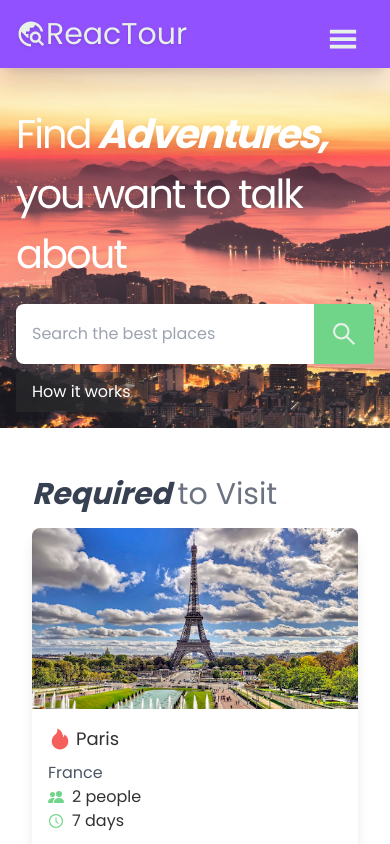
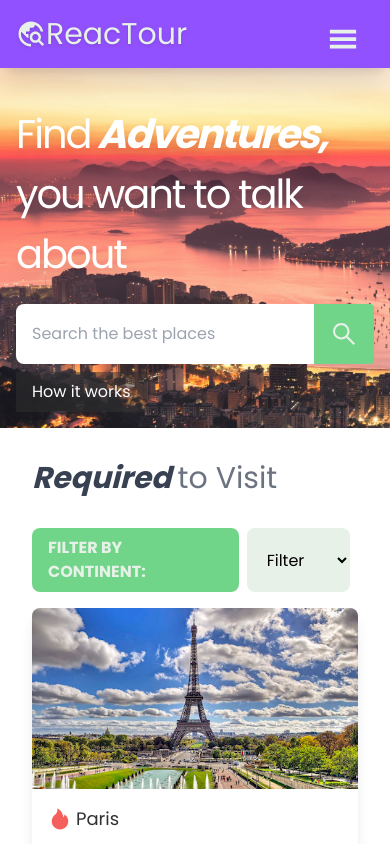
Before and after one commit to marchingbeagle/ReacTour, a React (Create React App) app: page / in a window 390 px wide. Shown: the top 844 px of the page. Built offline with nearby package versions, Linux system fonts and the light colour scheme.

Commit message:
filter by continent functionality added

```diff
--- a/src/App.js
+++ b/src/App.js
@@ -2,23 +2,39 @@ import Header from "components/Header";
 import CardList from "components/CardList";
 import Banner from "components/Banner";
 import BannerAside from "components/BannerAside";
+import CardFilter from "components/CardFilter";
+import tripsList from "./trips.json";
+import { useState } from "react";
 
 export default function App() {
+  const handleSelect = (event) => {
+    setContinent(event.target.value);
+  };
+
+  const [filterContinent, setContinent] = useState("Filter");
+
   return (
     <div className="h-screen w-full font-default">
       <Header />
       <Banner />
 
       <main className="px-8 md:px-16">
-        <h2 className="pb-4 pt-8 text-3xl text-gray-500 md:pt-16">
-          <strong className="text-gray-700">
-            <i>Required </i>
-          </strong>
-          to Visit
-        </h2>
+        <div className="flex flex-col items-start py-4 md:flex-row md:items-center md:justify-between ">
+          <h2 className="text-3xl text-gray-500 ">
+            <strong className="text-gray-700">
+              <i>Required </i>
+            </strong>
+            to Visit
+          </h2>
+          <CardFilter
+            tripsList={tripsList}
+            handleSelect={handleSelect}
+            value={filterContinent}
+          />
+        </div>
         <section className="sm-gap4 flex flex-col md:flex-row md:gap-12">
           <BannerAside />
-          <CardList />
+          <CardList tripsList={tripsList} filterContinent={filterContinent} />
         </section>
       </main>
     </div>
--- /dev/null
+++ b/src/components/CardFilter/index.jsx
@@ -0,0 +1,32 @@
+import { v4 as uuidv4 } from "uuid";
+
+function CardFilter({ tripsList, handleSelect, value }) {
+  const continents = [...new Set(tripsList.map((trip) => trip.continent))];
+
+  return (
+    <nav className="self-stretch pt-8 sm:pt-0">
+      <ul className="flex items-stretch gap-2">
+        <li className="w-2/3">
+          <div className="w-full rounded-lg bg-green px-4 py-2 font-bold uppercase text-white ">
+            Filter by continent:
+          </div>
+        </li>
+        <li className="w-1/3 ">
+          <select
+            className="h-full w-full rounded-lg bg-white px-4"
+            value={value}
+            onChange={(event) => handleSelect(event)}
+          >
+            <option>Filter</option>
+            {continents.map((continent) => (
+              <option key={uuidv4()}>{continent}</option>
+            ))}
+          </select>
+        </li>
+        <li></li>
+      </ul>
+    </nav>
+  );
+}
+
+export default CardFilter;
--- /dev/null
+++ b/src/components/CardList/SeeMoreButton/index.jsx
@@ -0,0 +1,18 @@
+function ShowMoreButton({ seeMore, setMore }) {
+  const seeMoreHandler = () => {
+    return setMore(!seeMore);
+  };
+
+  return (
+    <li>
+      <button
+        onClick={seeMoreHandler}
+        className=" mb-8 rounded-lg bg-green px-20 py-4 font-bold tracking-wider text-white shadow"
+      >
+        {`${seeMore ? "Show less" : "Show more"}`}
+      </button>
+    </li>
+  );
+}
+
+export default ShowMoreButton;
--- a/src/components/CardList/index.jsx
+++ b/src/components/CardList/index.jsx
@@ -1,10 +1,15 @@
-import { useState } from "react";
+import { useEffect, useState } from "react";
 import { v4 as uuidv4 } from "uuid";
 import Card from "components/Card";
-import tripsList from "./trips.json";
+import ShowMoreButton from "./SeeMoreButton";
 
-export default function CardList() {
+export default function CardList({ tripsList, filterContinent }) {
   const [trips, setTrips] = useState([...tripsList]);
+  const [seeMore, setMore] = useState(false);
+
+  useEffect(() => {
+    filterContinent !== "Filter" ? setMore(true) : setMore(false);
+  }, [filterContinent]);
 
   const updateFavorite = (id) => {
     setTrips(
@@ -15,28 +20,22 @@ export default function CardList() {
     );
   };
 
-  const [seeMore, setMore] = useState(false);
-
-  const seeMoreHandler = () => {
-    return setMore(!seeMore);
-  };
-  // w-9/10 flex h-fit flex-wrap justify-center gap-4 sm:w-auto
   return (
     <ul className="grid w-full grid-rows-2 gap-4 sm:grid-cols-3 md:w-2/3 lg:grid-cols-4">
       {trips.map((trip, index) => {
         trip.id = uuidv4();
-        return index > (seeMore ? index : false || 7) ? null : (
+        return index >
+          (seeMore ? index : false || 7) ? null : filterContinent ===
+          "Filter" ? (
           <Card key={trip.id} trip={trip} updateFavorite={updateFavorite} />
+        ) : (
+          filterContinent === trip.continent && (
+            <Card key={trip.id} trip={trip} updateFavorite={updateFavorite} />
+          )
         );
       })}
-      <li>
-        <button
-          onClick={seeMoreHandler}
-          className=" mb-8 rounded-lg bg-green px-20 py-4 font-bold tracking-wider text-white shadow"
-        >
-          {`${seeMore ? "Show less" : "Show more"}`}
-        </button>
-      </li>
+
+      <ShowMoreButton seeMore={seeMore} setMore={setMore} />
     </ul>
   );
 }
--- a/src/components/CardList/trips.json
+++ b/src/trips.json
@@ -7,7 +7,8 @@
     "path": "places/Paris.jpg",
     "favorite": false,
     "hot": true,
-    "price": 800
+    "price": 800,
+    "continent": "Europe"
   },
   {
     "number_of_people": 1,
@@ -17,7 +18,8 @@
     "path": "places/Tokyo.jpg",
     "favorite": false,
     "hot": false,
-    "price": 1500
+    "price": 1500,
+    "continent": "Asia"
   },
   {
     "number_of_people": 4,
@@ -27,7 +29,8 @@
     "path": "places/Rome.jpg",
     "favorite": false,
     "hot": true,
-    "price": 1000
+    "price": 1000,
+    "continent": "Europe"
   },
   {
     "number_of_people": 3,
@@ -37,7 +40,8 @@
     "path": "places/NewYorkCity.jpg",
     "favorite": false,
     "hot": false,
-    "price": 1200
+    "price": 1200,
+    "continent": "North America"
   },
   {
     "number_of_people": 2,
@@ -47,7 +51,8 @@
     "path": "places/Barcelona.jpg",
     "favorite": false,
     "hot": true,
-    "price": 900
+    "price": 900,
+    "continent": "Europe"
   },
   {
     "number_of_people": 1,
@@ -57,7 +62,8 @@
     "path": "places/Sydney.jpg",
     "favorite": false,
     "hot": false,
-    "price": 1800
+    "price": 1800,
+    "continent": "Australia"
   },
   {
     "number_of_people": 5,
@@ -67,7 +73,8 @@
     "path": "places/CapeTown.jpg",
     "favorite": false,
     "hot": false,
-    "price": 2000
+    "price": 2000,
+    "continent": "Africa"
   },
   {
     "number_of_people": 2,
@@ -77,7 +84,8 @@
     "path": "places/Bali.jpg",
     "favorite": false,
     "hot": false,
-    "price": 1100
+    "price": 1100,
+    "continent": "Asia"
   },
   {
     "number_of_people": 4,
@@ -87,7 +95,8 @@
     "path": "places/London.jpg",
     "favorite": false,
     "hot": false,
-    "price": 1300
+    "price": 1300,
+    "continent": "Europe"
   },
   {
     "number_of_people": 1,
@@ -97,7 +106,8 @@
     "path": "places/RioDeJaneiro.jpg",
     "favorite": false,
     "hot": false,
-    "price": 1000
+    "price": 1000,
+    "continent": "South America"
   },
   {
     "number_of_people": 3,
@@ -107,7 +117,8 @@
     "path": "places/Amsterdam.jpg",
     "favorite": false,
     "hot": false,
-    "price": 1400
+    "price": 1400,
+    "continent": "Europe"
   },
   {
     "number_of_people": 2,
@@ -117,7 +128,8 @@
     "path": "places/Seoul.jpg",
     "favorite": false,
     "hot": false,
-    "price": 900
+    "price": 900,
+    "continent": "Asia"
   },
   {
     "number_of_people": 1,
@@ -127,7 +139,8 @@
     "path": "places/Dubai.jpg",
     "favorite": false,
     "hot": false,
-    "price": 2000
+    "price": 2000,
+    "continent": "Asia"
   },
   {
     "number_of_people": 4,
@@ -137,7 +150,8 @@
     "path": "places/Prague.jpg",
     "favorite": false,
     "hot": false,
-    "price": 1000
+    "price": 1000,
+    "continent": "Europe"
   },
   {
     "number_of_people": 2,
@@ -147,7 +161,8 @@
     "path": "places/Hawaii.jpg",
     "favorite": false,
     "hot": false,
-    "price": 1500
+    "price": 1500,
+    "continent": "North America"
   },
   {
     "number_of_people": 1,
@@ -157,7 +172,8 @@
     "path": "places/Cancun.jpg",
     "favorite": false,
     "hot": false,
-    "price": 1200
+    "price": 1200,
+    "continent": "North America"
   },
   {
     "number_of_people": 5,
@@ -167,7 +183,8 @@
     "path": "places/Bangkok.jpg",
     "favorite": false,
     "hot": false,
-    "price": 900
+    "price": 900,
+    "continent": "Asia"
   },
   {
     "number_of_people": 2,
@@ -177,7 +194,8 @@
     "path": "places/MachuPicchu.jpg",
     "favorite": false,
     "hot": false,
-    "price": 2000
+    "price": 2000,
+    "continent": "South America"
   },
   {
     "number_of_people": 4,
@@ -187,6 +205,7 @@
     "path": "places/Berlin.jpg",
     "favorite": false,
     "hot": false,
-    "price": 1300
+    "price": 1300,
+    "continent": "Europe"
   }
 ]
```
